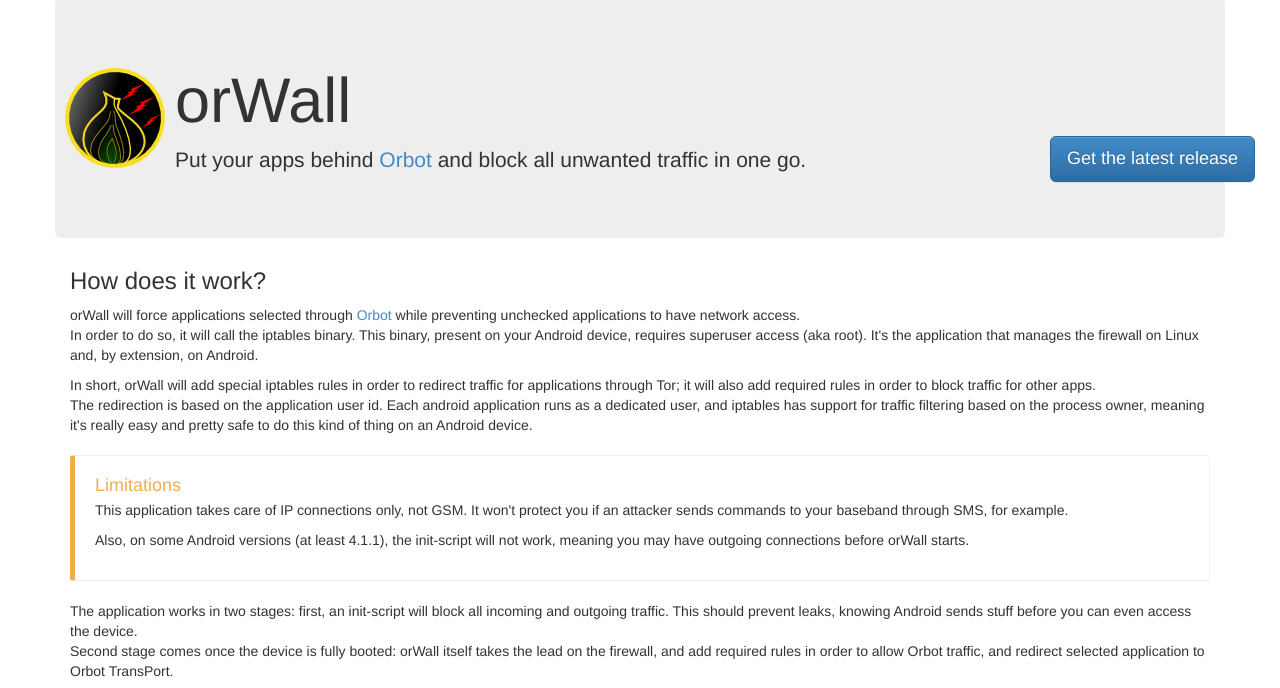
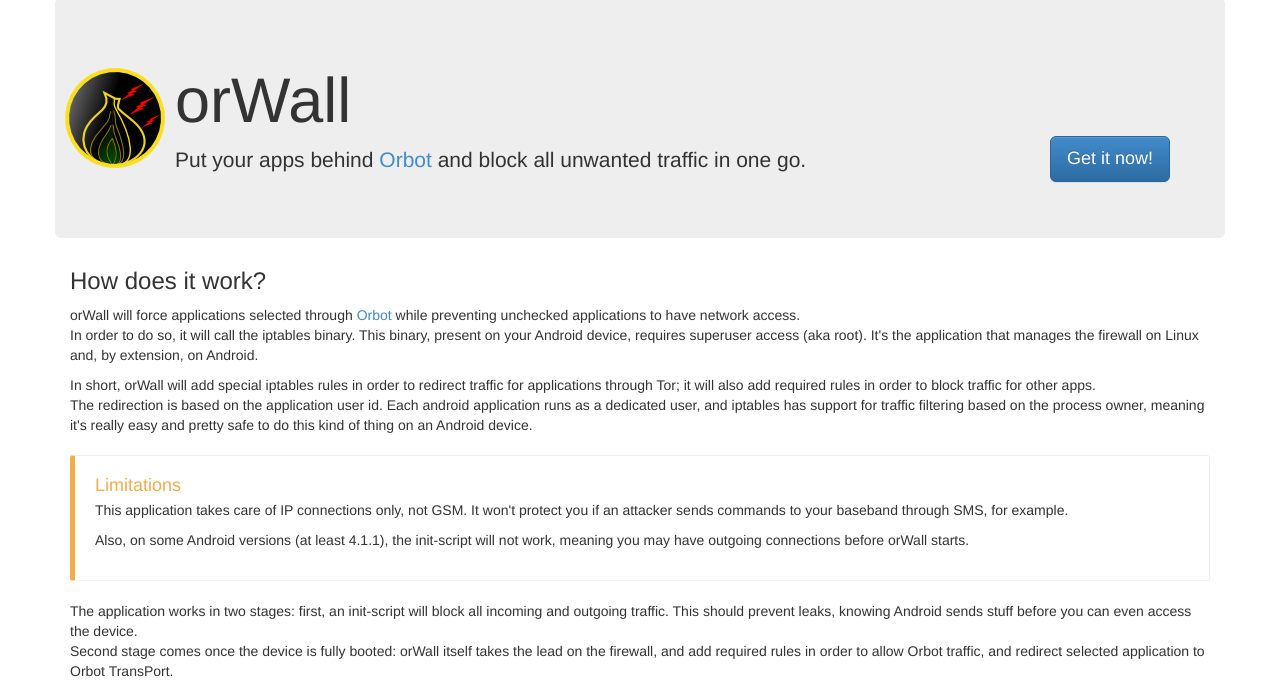
Before and after one commit to EthACKdotOrg/orWall, a plain HTML site: page index.html in a window 1280 px wide. Shown: the part 62-750 px from the top of the page. Drawn offline with Linux system fonts and the light colour scheme; no server answers.

Commit message:
corrected default button

```diff
--- a/index.html
+++ b/index.html
@@ -108,7 +108,7 @@
           </p>
         </div>
         <div class="col-md-2" id="release">
-          <a class="btn btn-primary btn-lg" href="https://github.com/EthACKdotOrg/Torrific/releases">Get the latest release</a>
+          <a class="btn btn-primary btn-lg" href="https://github.com/EthACKdotOrg/Torrific/releases">Get it now!</a>
         </div>
       </div>
       <div>
```
